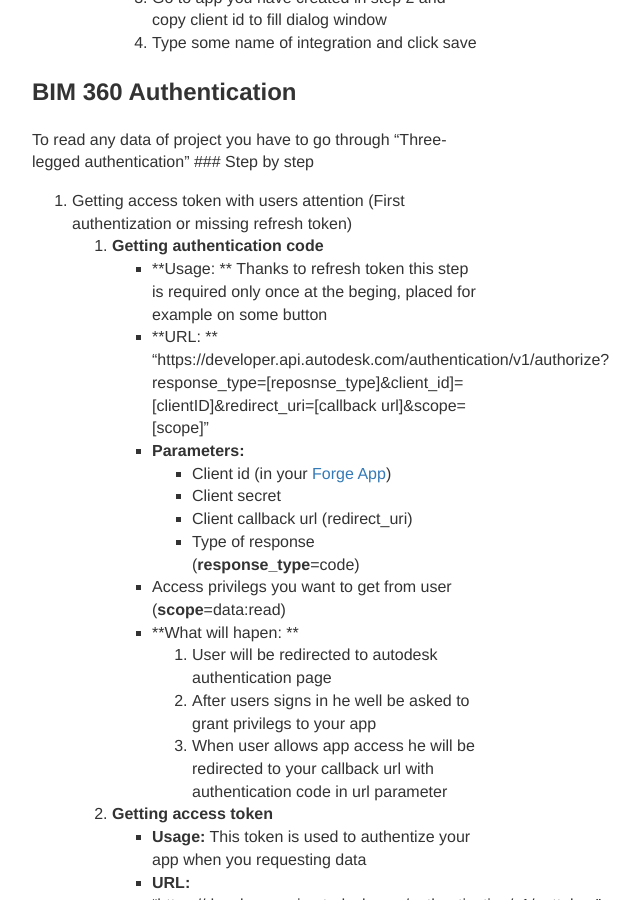
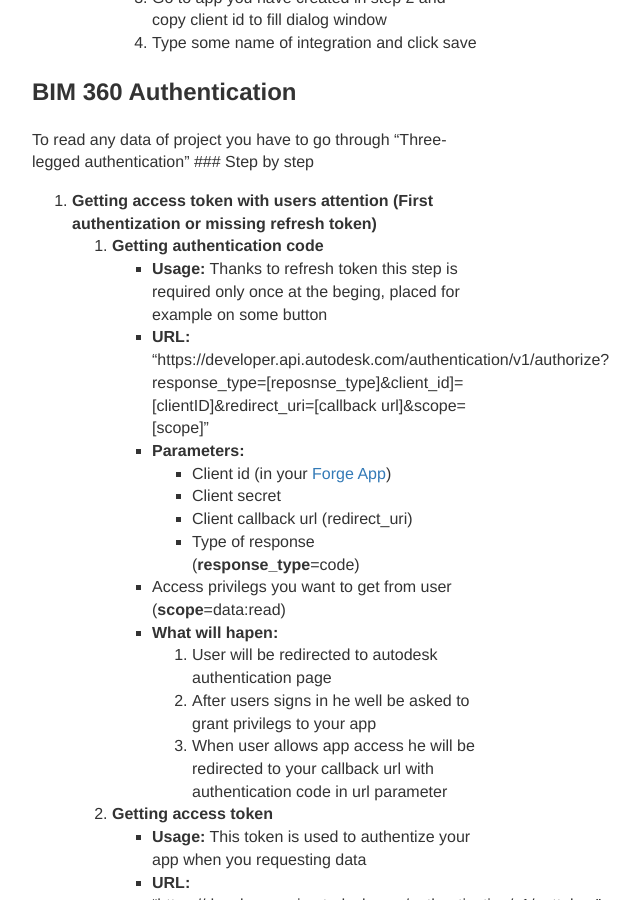
Before and after one commit to vdvorak/vitekdvorak.github.io, a Jekyll site: the page built from _posts/2021-04-03-bim360.md, in a window 1280 px wide and 900 px high, scrolled down 2200 px. Shown: the whole window, without its empty margins (255-895 px from the left). Built offline with Jekyll 4.4.1, drawn with Linux system fonts in a browser that asks for light colours; nearby versions of some CDN libraries; comment, search, counter and statistics services are not loaded.

Commit message:
Update 2021-04-03-bim360.md

```diff
--- a/_posts/2021-04-03-bim360.md
+++ b/_posts/2021-04-03-bim360.md
@@ -55,17 +55,18 @@ We decided to work with BIM based software from [Autodesk](https://www.autodesk.
 ## BIM 360 Authentication
    To read any data of project you have to go through "Three-legged authentication"
    ### Step by step
-   1. Getting access token with users attention (First authentization or missing refresh token)
+   1. **Getting access token with users attention (First authentization or missing refresh token)**
+              <br />
         1. **Getting authentication code**
-            - **Usage: ** Thanks to refresh token this step is required only once at the beging, placed for example on some button
-            - **URL: ** "https://developer.api.autodesk.com/authentication/v1/authorize?response_type=[reposnse_type]&client_id]=[clientID]&redirect_uri=[callback url]&scope=[scope]"
+            - **Usage:** Thanks to refresh token this step is required only once at the beging, placed for example on some button
+            - **URL:** "https://developer.api.autodesk.com/authentication/v1/authorize?response_type=[reposnse_type]&client_id]=[clientID]&redirect_uri=[callback url]&scope=[scope]"
             - **Parameters:**
                 - Client id (in your [Forge App](https://forge.autodesk.com/))
                 - Client secret
                 - Client callback url (redirect_uri)
                 - Type of response (**response_type**=code)
             - Access privilegs you want to get from user (**scope**=data:read)
-            - **What will hapen: **
+            - **What will hapen:**
                 1. User will be redirected to autodesk authentication page
                 2. After users signs in he well be asked to grant privilegs to your app
                 3. When user allows app access he will be redirected to your callback url with authentication code in url parameter
```
